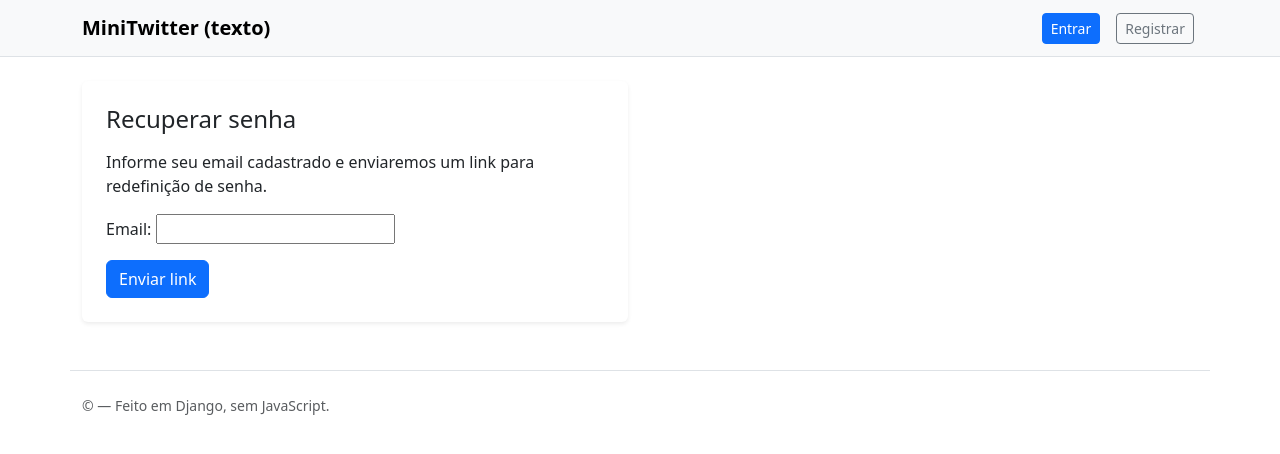
After one commit to tuliogv/Prog_For_Web_Python, a Django app: page /password_reset/ in a window 1280 px wide. The commit adds this page. Shown: the top 454 px of the page. Run offline with Django 5.2, Linux system fonts and the light colour scheme.

Commit message:
EsqueceuSenha

```diff
--- a/Trabalho_T1/config/settings.py
+++ b/Trabalho_T1/config/settings.py
@@ -112,6 +112,9 @@ LOGOUT_REDIRECT_URL = "login"
 
 DEFAULT_AUTO_FIELD = "django.db.models.BigAutoField"
 
+# Para testes: e-mails vão aparecer no terminal
+EMAIL_BACKEND = "django.core.mail.backends.console.EmailBackend"
+
 # -------------------------
 # CSRF Trusted (mantém amplo p/ DEV; em prod, restrinja)
 # -------------------------
--- a/Trabalho_T1/config/urls.py
+++ b/Trabalho_T1/config/urls.py
@@ -12,6 +12,25 @@ urlpatterns = [
     path("accounts/logout/", auth_views.LogoutView.as_view(), name="logout"),
     path("accounts/signup/", SignUpView.as_view(), name="signup"),
 
+    # Recuperação de senha
+    path("password_reset/", auth_views.PasswordResetView.as_view(
+        template_name="registration/password_reset.html"
+    ), name="password_reset"),
+
+    path("password_reset/done/", auth_views.PasswordResetDoneView.as_view(
+        template_name="registration/password_reset_done.html"
+    ), name="password_reset_done"),
+
+    # Link enviado no e-mail leva para cá
+    path('reset/<uidb64>/<token>/',
+        auth_views.PasswordResetConfirmView.as_view(),
+        name='password_reset_confirm'),
+
+    # Mensagem final após redefinir a senha
+    path('reset/done/',
+        auth_views.PasswordResetCompleteView.as_view(),
+        name='password_reset_complete'),
+
     # App de posts
     path("", include("posts.urls")),
 ]
--- a/Trabalho_T1/posts/templates/registration/login.html
+++ b/Trabalho_T1/posts/templates/registration/login.html
@@ -13,6 +13,9 @@
             <div class="d-flex gap-2">
               <button type="submit" class="btn btn-primary m-1">Entrar</button>
               <a href="{% url 'signup' %}" class="btn btn-outline-secondary m-1">Registrar</a>
+            </div>
+            <div class="mt-3">
+              <a href="{% url 'password_reset' %}">Esqueceu sua senha?</a>
             </div>
           </form>
       </div>
--- /dev/null
+++ b/Trabalho_T1/posts/templates/registration/password_reset.html
@@ -0,0 +1,24 @@
+{% extends "base.html" %}
+
+{% block title %}Recuperar senha — {{ block.super }}{% endblock %}
+
+{% block content %}
+<div class="row g-4">
+    <div class="col-12 col-lg-6">
+    <div class="card shadow-sm border-0">
+        <div class="card-body p-4">
+        <h2 class="h4 mb-3">Recuperar senha</h2>
+        <p>
+            Informe seu email cadastrado e enviaremos um link para redefinição de senha.
+        </p>
+
+        <form method="post">
+            {% csrf_token %}
+            {{ form.as_p }}
+            <button type="submit" class="btn btn-primary">Enviar link</button>
+        </form>
+        </div>
+    </div>
+    </div>
+</div>
+{% endblock %}
```
Also changed, not shown: Trabalho_T1/posts/templates/registration/password_reset_done.html (added, +11 -0 lines). Lines whose indentation alone changed are shown as unchanged.
